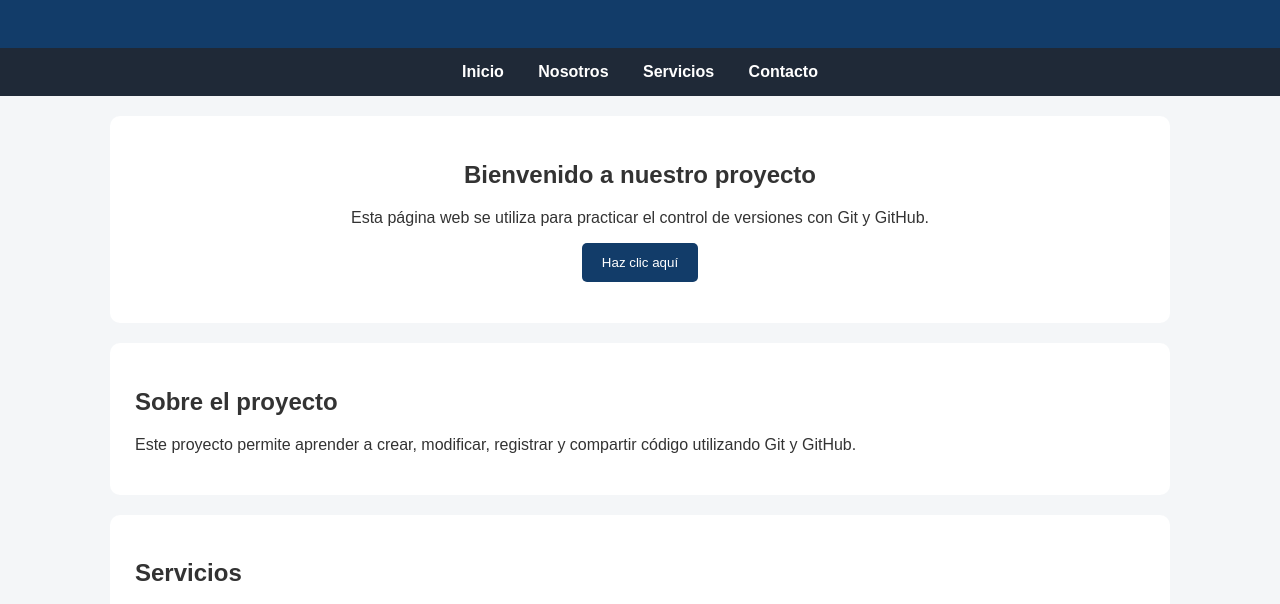
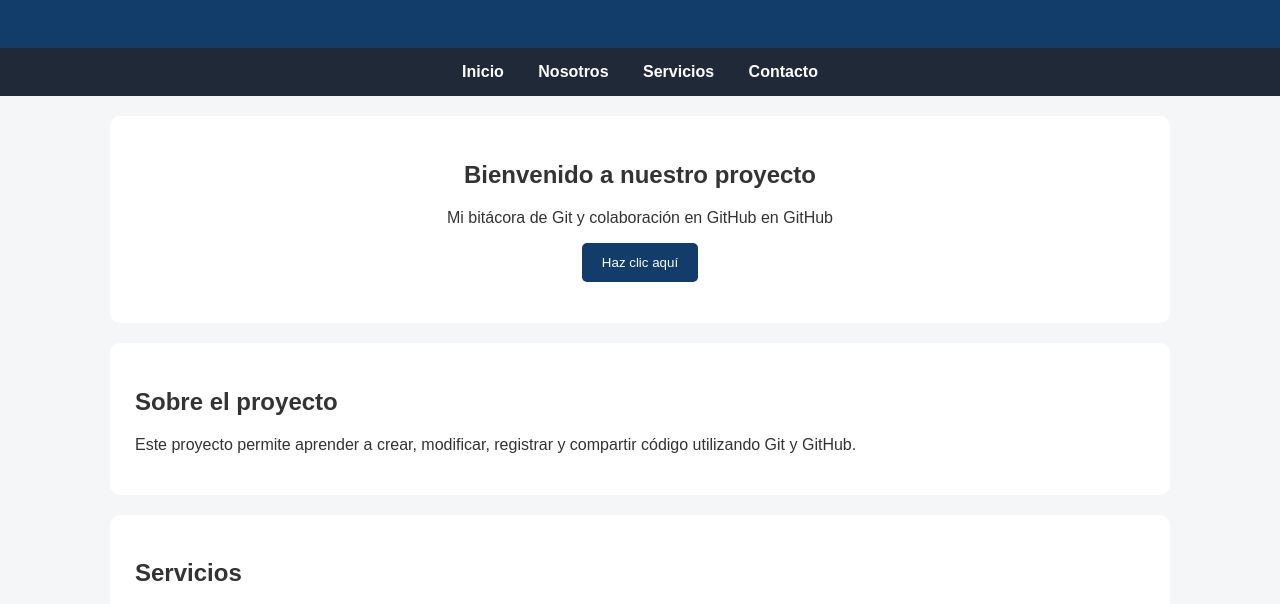
Before and after one commit to leouni2018/aprendiendo-git, a plain HTML site: page index.html in a window 1280 px wide. Shown: the part 136-740 px from the top of the page. Drawn offline with Linux system fonts and the light colour scheme; files that its build step writes are made by us from their sources; files whose address does not match are found by name.

Commit message:
Cambia subtítulo a colaboración

```diff
--- a/index.html
+++ b/index.html
@@ -33,8 +33,9 @@
         <section id="inicio" class="bienvenida">
             <h2>Bienvenido a nuestro proyecto</h2>
             <p>
-                Esta página web se utiliza para practicar
-                el control de versiones con Git y GitHub.
+                 Mi bitácora de Git y colaboración
+en GitHub
+en GitHub
             </p>
 
             <button id="botonMensaje">
```
